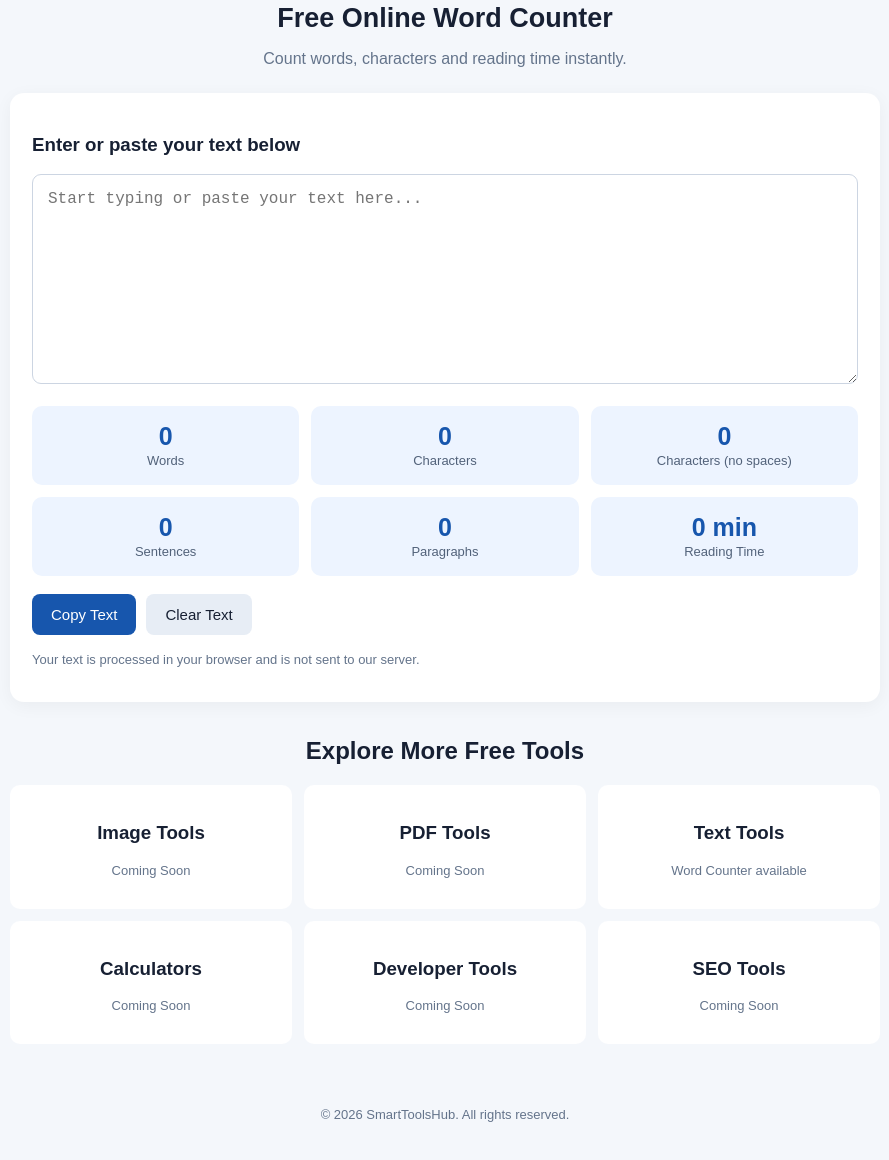
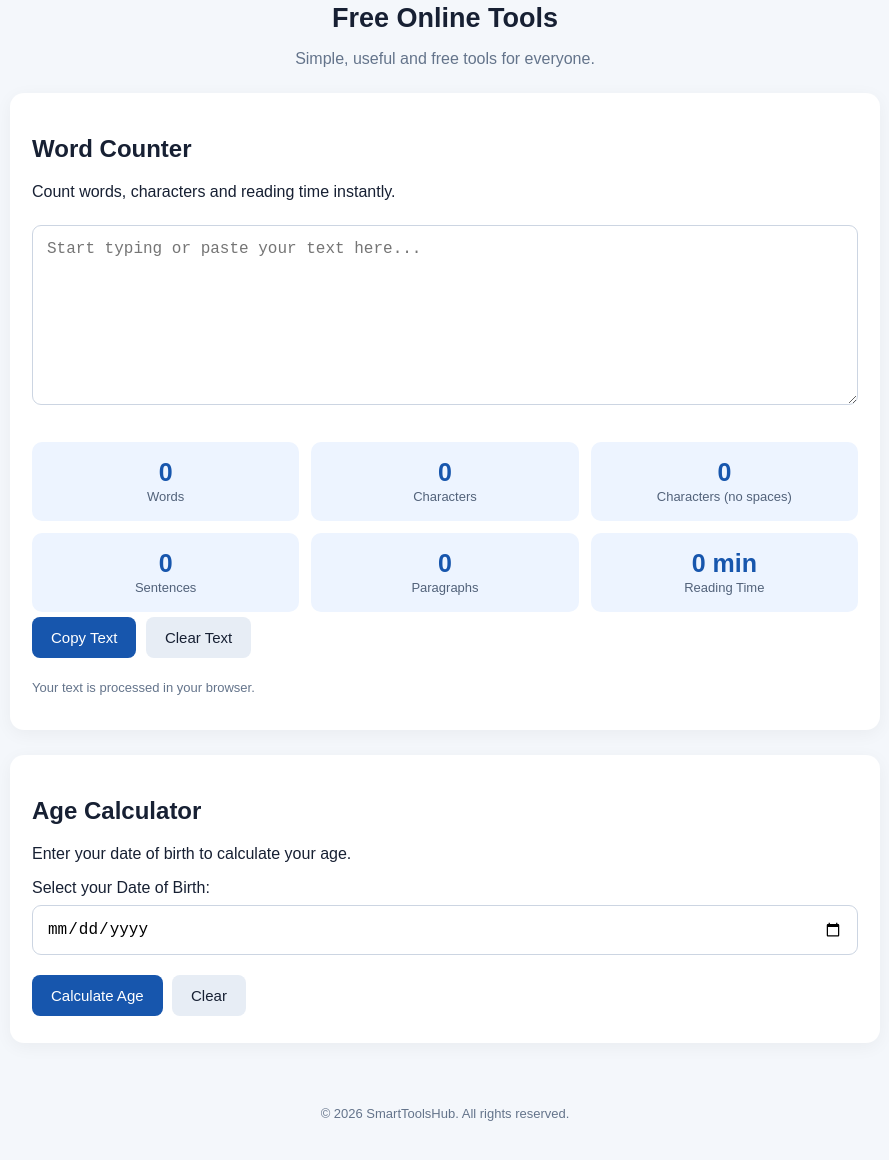
Before and after one commit to abdulrahmansagar25-ui/Smarttoolshub-, a plain HTML site: page index.html in a window 1280 px wide. Shown: the part 123-1283 px from the top of the page, without its empty margins (195-1084 px from the left). Drawn offline with Linux system fonts and the light colour scheme.

Commit message:
Update index.html

```diff
--- a/index.html
+++ b/index.html
@@ -1,11 +1,10 @@
-
 
 <!DOCTYPE html>
 <html lang="en">
 <head>
 <meta charset="UTF-8">
 <meta name="viewport" content="width=device-width, initial-scale=1.0">
-<meta name="description" content="Free online word counter. Count words, characters, sentences, paragraphs and reading time instantly.">
+<meta name="description" content="Free online Word Counter and Age Calculator. Calculate words, characters and your exact age instantly.">
 <title>SmartToolsHub - Free Online Tools</title>
 <style>
 *{box-sizing:border-box}
@@ -17,29 +16,22 @@ main{max-width:900px;margin:25px auto;padding:0 15px}
 .intro{text-align:center;margin-bottom:25px}
 .intro h2{font-size:27px;margin-bottom:8px}
 .intro p{color:#64748b}
-.tool{background:white;padding:22px;border-radius:14px;box-shadow:0 4px 18px #0000000c}
-textarea{width:100%;height:210px;padding:15px;border:1px solid #ccd5e2;border-radius:9px;font-size:16px;resize:vertical;outline-color:#2563eb}
+.tool{background:white;padding:22px;border-radius:14px;box-shadow:0 4px 18px #0000000c;margin-bottom:25px}
+textarea,input{width:100%;padding:14px;border:1px solid #ccd5e2;border-radius:9px;font-size:16px;margin:8px 0 15px}
+textarea{height:180px;resize:vertical}
 .stats{display:grid;grid-template-columns:repeat(3,1fr);gap:12px;margin-top:18px}
 .stat{background:#edf4ff;padding:16px 8px;text-align:center;border-radius:10px}
 .stat strong{display:block;font-size:25px;color:#1756ad}
 .stat span{font-size:13px;color:#52627a}
-.actions{display:flex;gap:10px;flex-wrap:wrap;margin-top:18px}
-button{border:0;border-radius:8px;padding:12px 19px;font-size:15px;cursor:pointer}
+button{border:0;border-radius:8px;padding:12px 19px;font-size:15px;cursor:pointer;margin:5px 5px 5px 0}
 .primary{background:#1756ad;color:white}
 .secondary{background:#e7edf5;color:#172033}
-button:hover{opacity:.88}
 .note{font-size:13px;color:#64748b;margin-top:17px}
-.categories{margin-top:35px}
-.categories h2{text-align:center}
-.cards{display:grid;grid-template-columns:repeat(3,1fr);gap:12px}
-.card{background:white;padding:18px;border-radius:10px;text-align:center}
-.card p{font-size:13px;color:#64748b}
+.result{background:#edf4ff;padding:18px;border-radius:10px;margin-top:15px;line-height:1.9}
+.result strong{color:#1756ad}
+.hidden{display:none}
 footer{text-align:center;padding:25px;color:#64748b;font-size:13px}
-@media(max-width:600px){
-.stats{grid-template-columns:repeat(2,1fr)}
-.cards{grid-template-columns:repeat(2,1fr)}
-.intro h2{font-size:23px}
-}
+@media(max-width:600px){.stats{grid-template-columns:repeat(2,1fr)}.intro h2{font-size:23px}}
 </style>
 </head>
 <body>
@@ -51,12 +43,13 @@ footer{text-align:center;padding:25px;color:#64748b;font-size:13px}
 
 <main>
 <section class="intro">
-<h2>Free Online Word Counter</h2>
-<p>Count words, characters and reading time instantly.</p>
+<h2>Free Online Tools</h2>
+<p>Simple, useful and free tools for everyone.</p>
 </section>
 
 <section class="tool">
-<h3>Enter or paste your text below</h3>
+<h2>Word Counter</h2>
+<p>Count words, characters and reading time instantly.</p>
 <textarea id="textInput" placeholder="Start typing or paste your text here..."></textarea>
 
 <div class="stats">
@@ -68,23 +61,22 @@ footer{text-align:center;padding:25px;color:#64748b;font-size:13px}
 <div class="stat"><strong id="reading">0 min</strong><span>Reading Time</span></div>
 </div>
 
-<div class="actions">
 <button class="primary" onclick="copyText()">Copy Text</button>
 <button class="secondary" onclick="clearText()">Clear Text</button>
-</div>
-<p class="note">Your text is processed in your browser and is not sent to our server.</p>
+<p class="note">Your text is processed in your browser.</p>
 </section>
 
-<section class="categories">
-<h2>Explore More Free Tools</h2>
-<div class="cards">
-<div class="card"><h3>Image Tools</h3><p>Coming Soon</p></div>
-<div class="card"><h3>PDF Tools</h3><p>Coming Soon</p></div>
-<div class="card"><h3>Text Tools</h3><p>Word Counter available</p></div>
-<div class="card"><h3>Calculators</h3><p>Coming Soon</p></div>
-<div class="card"><h3>Developer Tools</h3><p>Coming Soon</p></div>
-<div class="card"><h3>SEO Tools</h3><p>Coming Soon</p></div>
-</div>
+<section class="tool">
+<h2>Age Calculator</h2>
+<p>Enter your date of birth to calculate your age.</p>
+
+<label for="birthDate">Select your Date of Birth:</label>
+<input type="date" id="birthDate">
+
+<button class="primary" onclick="calculateAge()">Calculate Age</button>
+<button class="secondary" onclick="clearAge()">Clear</button>
+
+<div id="ageResult" class="result hidden" aria-live="polite"></div>
 </section>
 </main>
 
@@ -93,54 +85,100 @@ footer{text-align:center;padding:25px;color:#64748b;font-size:13px}
 </footer>
 
 <script>
-const textInput = document.getElementById("textInput");
+const textInput=document.getElementById("textInput");
 
 function countText(){
- const text = textInput.value;
- const trimmed = text.trim();
+ const text=textInput.value;
+ const trimmed=text.trim();
+ const words=trimmed?trimmed.split(/\s+/).length:0;
+ const characters=text.length;
+ const noSpaces=text.replace(/\s/g,"").length;
+ const sentences=trimmed?(trimmed.match(/[.!?]+(?=\s|$)/g)||[]).length:0;
+ const paragraphs=trimmed?trimmed.split(/\n\s*\n/).filter(p=>p.trim()).length:0;
+ const reading=words?Math.max(1,Math.ceil(words/200)):0;
 
- const words = trimmed ? trimmed.split(/\s+/).length : 0;
- const characters = text.length;
- const noSpaces = text.replace(/\s/g,"").length;
- const sentences = trimmed
-   ? (trimmed.match(/[.!?]+(?=\s|$)/g) || []).length
-   : 0;
- const paragraphs = trimmed
-   ? trimmed.split(/\n\s*\n/).filter(p => p.trim()).length
-   : 0;
- const reading = words ? Math.max(1,Math.ceil(words/200)) : 0;
-
- document.getElementById("words").textContent = words;
- document.getElementById("characters").textContent = characters;
- document.getElementById("noSpaces").textContent = noSpaces;
- document.getElementById("sentences").textContent = sentences;
- document.getElementById("paragraphs").textContent = paragraphs;
- document.getElementById("reading").textContent = reading + " min";
+ document.getElementById("words").textContent=words;
+ document.getElementById("characters").textContent=characters;
+ document.getElementById("noSpaces").textContent=noSpaces;
+ document.getElementById("sentences").textContent=sentences;
+ document.getElementById("paragraphs").textContent=paragraphs;
+ document.getElementById("reading").textContent=reading+" min";
 }
 
 function clearText(){
- textInput.value = "";
+ textInput.value="";
  countText();
  textInput.focus();
 }
 
 async function copyText(){
- if(!textInput.value){
-   alert("Please enter some text first.");
-   return;
- }
+ if(!textInput.value){alert("Please enter some text first.");return;}
  try{
-   await navigator.clipboard.writeText(textInput.value);
-   alert("Text copied successfully!");
+  await navigator.clipboard.writeText(textInput.value);
+  alert("Text copied successfully!");
  }catch(error){
-   textInput.select();
-   document.execCommand("copy");
-   alert("Text copied!");
+  textInput.select();
+  document.execCommand("copy");
+  alert("Text copied!");
  }
 }
 
 textInput.addEventListener("input",countText);
 countText();
+
+function calculateAge(){
+ const input=document.getElementById("birthDate").value;
+ const result=document.getElementById("ageResult");
+
+ if(!input){
+  alert("Please select your date of birth.");
+  return;
+ }
+
+ const parts=input.split("-").map(Number);
+ const birth=new Date(parts[0],parts[1]-1,parts[2]);
+ const today=new Date();
+ today.setHours(0,0,0,0);
+
+ if(birth>today){
+  alert("Date of birth cannot be in the future.");
+  return;
+ }
+
+ let years=today.getFullYear()-birth.getFullYear();
+ let months=today.getMonth()-birth.getMonth();
+ let days=today.getDate()-birth.getDate();
+
+ if(days<0){
+  months--;
+  const previousMonthDays=new Date(today.getFullYear(),today.getMonth(),0).getDate();
+  days+=previousMonthDays;
+ }
+ if(months<0){
+  years--;
+  months+=12;
+ }
+
+ let nextYear=today.getFullYear();
+ let birthdayThisYear=new Date(nextYear,parts[1]-1,parts[2]);
+ if(birthdayThisYear<today) nextYear++;
+
+ let nextBirthday=new Date(nextYear,parts[1]-1,parts[2]);
+ const daysLeft=Math.round((nextBirthday-today)/86400000);
+
+ result.innerHTML=
+  "<strong>Your Age:</strong><br>"+
+  years+" Years, "+months+" Months, "+days+" Days<br>"+
+  "<strong>Next Birthday:</strong><br>"+
+  daysLeft+" days remaining";
+
+ result.classList.remove("hidden");
+}
+
+function clearAge(){
+ document.getElementById("birthDate").value="";
+ document.getElementById("ageResult").classList.add("hidden");
+}
 </script>
 
 </body>
```
